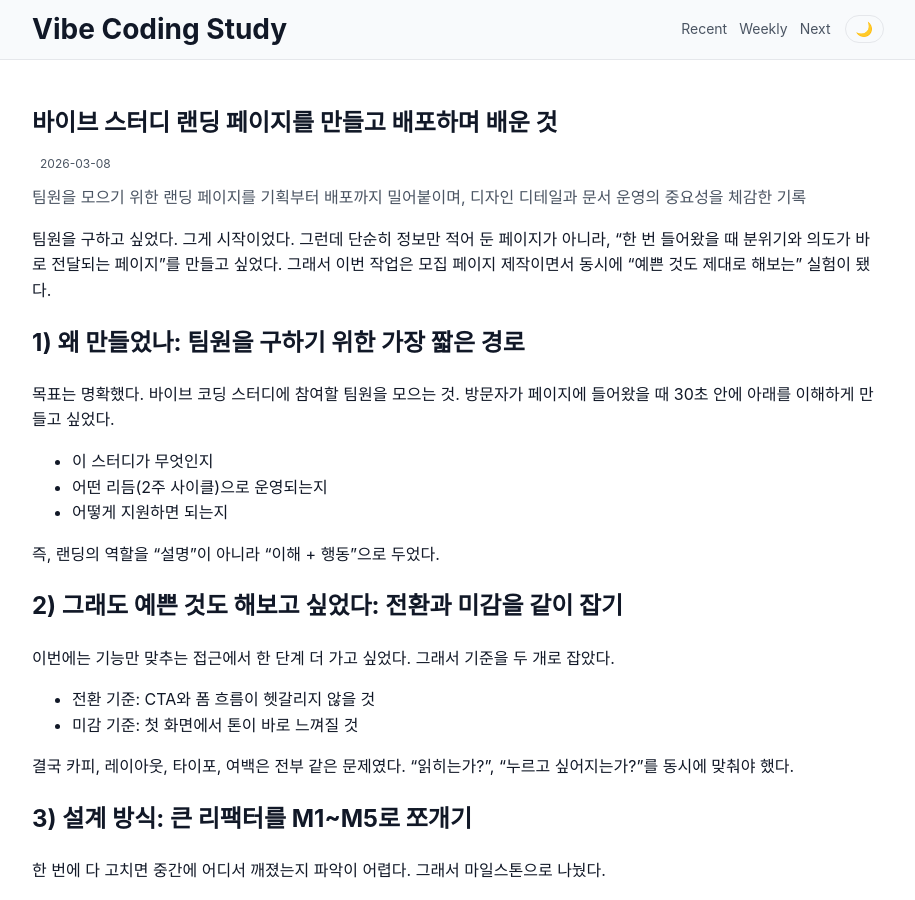
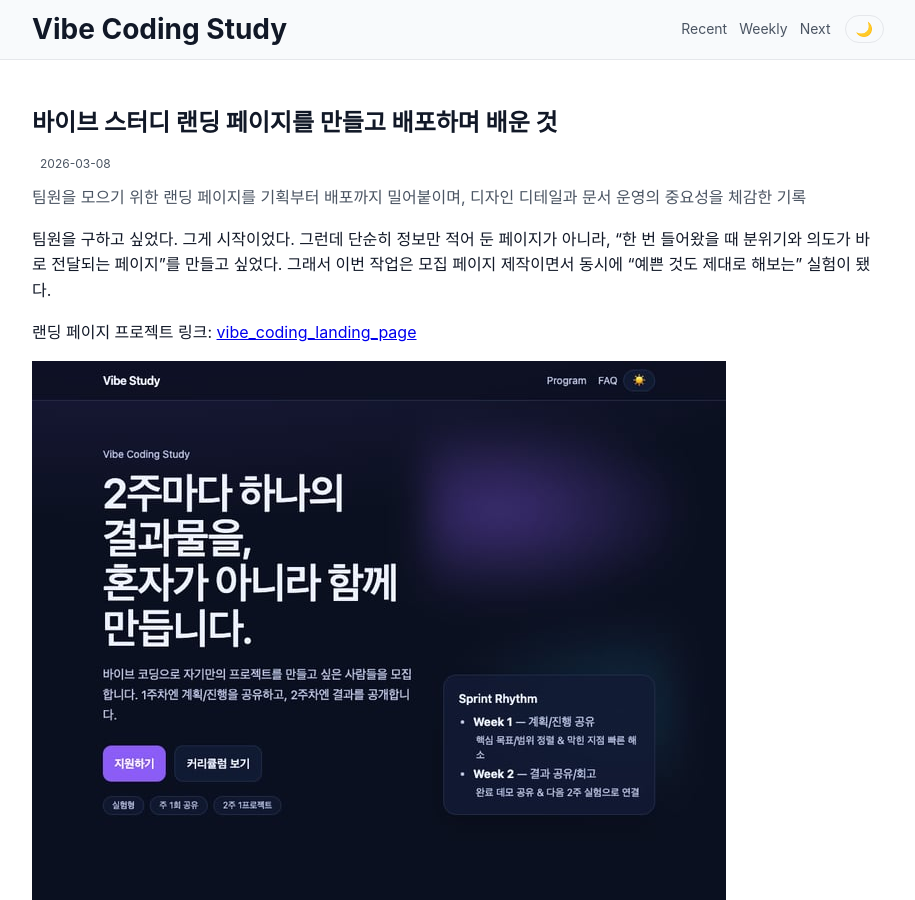
Before and after one commit to porits789/porits789.github.io, a Jekyll site: the page built from _posts/2026-03-08-vibe-study-landing-build-retrospective.md, in a window 1280 px wide and 900 px high. Shown: the whole window, without its empty margins (182-1097 px from the left). Built offline with Jekyll 4.4.1, drawn with Linux system fonts in a browser that asks for light colours.

Commit message:
post: add landing project link and thumbnail capture

```diff
--- a/_posts/2026-03-08-vibe-study-landing-build-retrospective.md
+++ b/_posts/2026-03-08-vibe-study-landing-build-retrospective.md
@@ -9,6 +9,10 @@ status: published
 ---
 
 팀원을 구하고 싶었다. 그게 시작이었다. 그런데 단순히 정보만 적어 둔 페이지가 아니라, "한 번 들어왔을 때 분위기와 의도가 바로 전달되는 페이지"를 만들고 싶었다. 그래서 이번 작업은 모집 페이지 제작이면서 동시에 "예쁜 것도 제대로 해보는" 실험이 됐다.
+
+랜딩 페이지 프로젝트 링크: [vibe_coding_landing_page](https://github.com/porits789/vibe_study_landing_project)
+
+![바이브 스터디 랜딩 페이지 캡처](/assets/images/posts/vibe-study-landing-2026-03-08.jpg)
 
 ## 1) 왜 만들었나: 팀원을 구하기 위한 가장 짧은 경로
 
```
Also changed, not shown: assets/images/posts/vibe-study-landing-2026-03-08.jpg (added).
